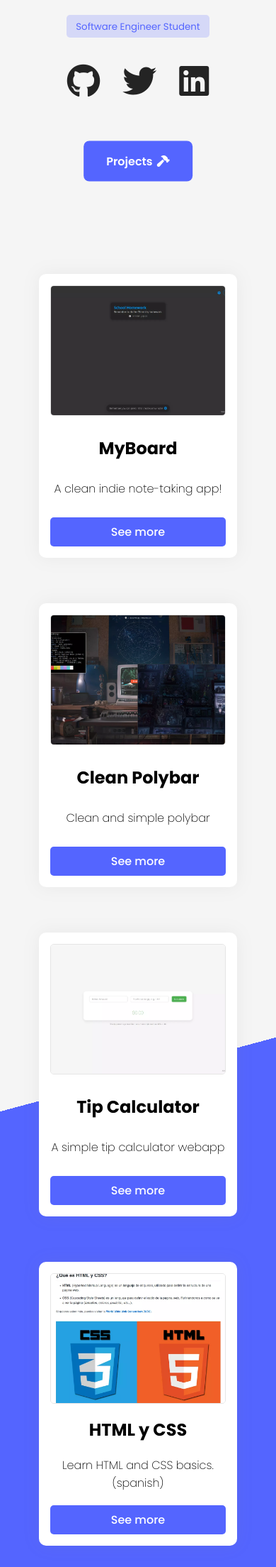
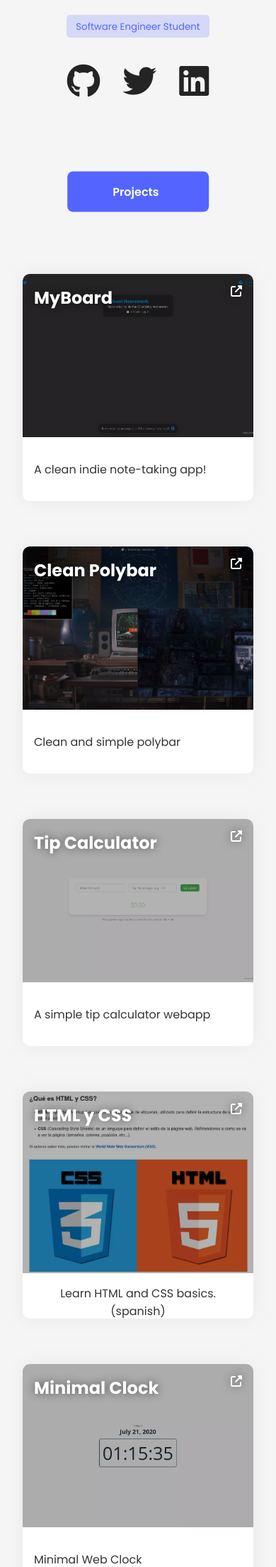
Before and after one commit to imreyesjorge/cool-showcase, a Node project: template src/index.pug in a window 390 px wide. Shown: the part 490-2698 px from the top of the page at 71% size. Run offline with Node 20 templates, Linux system fonts and the light colour scheme; the template is opened without the code that fills it, so the values that code supplies are empty; style sheets or scripts are compiled from the project's sources; some libraries are stand-ins or nearby versions.

Commit message:
Fixed: button position in mobile; Changed: card styles

```diff
--- a/src/index.pug
+++ b/src/index.pug
@@ -16,11 +16,10 @@ block content
                     i.fab.fa-linkedin
         a(href="#projects").main__cta
             span Projects
-            i.fas.fa-hammer
     .projects#projects
         each project in projects
-            .card
+            a(href=project.link target="_blank").card
                 img(src=project.img).card__img
                 h3.card__title= project.name
+                i.fas.fa-external-link-alt.external-link
                 p.card__description= project.desc
-                a(href=project.link target="_blank").card__link See more
--- a/src/layouts/main.pug
+++ b/src/layouts/main.pug
@@ -4,7 +4,7 @@
             name: 'MyBoard',
             desc: 'A clean indie note-taking app! ',
             img: 'assets/images/myboard.webp',
-            link: 'https://github.com/imreyesjorge/MyBoard'
+            link: 'https://notes.reyes.cool'
         },
         {
             name: 'Clean Polybar',
@@ -22,13 +22,13 @@
             name: 'HTML y CSS',
             desc: 'Learn HTML and CSS basics. (spanish)',
             img: 'assets/images/html.webp',
-            link: 'https://github.com/imreyesjorge/HTMLyCSS'
+            link: 'https://imreyesjorge.github.io/HTMLyCSS/'
         },
         {
             name: 'Minimal Clock',
             desc: 'Minimal Web Clock',
             img: 'assets/images/minimal.webp',
-            link: 'https://github.com/imreyesjorge/Minimal-Clock'
+            link: 'https://imreyesjorge.github.io/Minimal-Clock/'
         }
     ];
 
--- a/src/styles/3-templates/_index.scss
+++ b/src/styles/3-templates/_index.scss
@@ -76,9 +76,6 @@
 
     padding: 1rem 4rem;
 
-    @media screen and (max-width: 600px) {
-      padding: 1rem 2rem;
-    }
 
     background-color: $primary;
     border-radius: 8px;
@@ -89,6 +86,10 @@
 
     transform: translate(-50%, -50%);
     transition: .2s;
+
+    @media screen and (max-width: 600px) {
+      top: 90%;
+    }
 
     span {
       margin-right: .4rem;
@@ -126,7 +127,7 @@
   width: 100%;
   min-height: 100vh;
 
-  background-image: linear-gradient(165deg, transparent, transparent 50%, $primary 50%);
+  //background-image: linear-gradient(165deg, transparent, transparent 50%, $primary 50%);
 
   display: flex;
   flex-wrap: wrap;
--- a/src/styles/4-components/_card.scss
+++ b/src/styles/4-components/_card.scss
@@ -1,11 +1,10 @@
 .card {
     text-align: center;
 
-    width: 280px;
-    height: 400px;
+    width: 350px;
+    height: 320px;
 
     margin: 2rem;
-    padding: 1rem;
 
     background-color: white;
     box-shadow: 0 0 24px rgba(grey, .1);
@@ -15,7 +14,16 @@
     flex-direction: column;
     justify-content: space-between;
 
+    position: relative;
+
     transition: .2s;
+    overflow: hidden;
+
+    &:link,
+    &:visited {
+        color: inherit;
+        text-decoration: none;
+    }
 
     &:hover {
         box-shadow: 0 0 32px rgba(black, .2);
@@ -24,36 +32,45 @@
 
     &__img {
         width: 100%;
-        height:  50%;
+        height:  80%;
 
         object-fit: cover;
-        border-radius: 5px;
-        border: 1px solid rgba(black, .1);
+        filter: brightness(70%);
     }
 
     &__title {
+        color: white;
         font-size: 1.5rem;
+        text-shadow: 0 0 12px rgba(black, .5);
+
+        margin: 1rem;
+
+        position: absolute;
+        top: 0;
+        left:0;
     }
 
     &__description {
-        font-weight: 200;
-    }
+        color: rgba(black, .8);
+        font-weight: normal;
 
-    &__link:link,
-    &__link:visited {
-        color: white;
-        font-weight: 500;
-        text-decoration: none;
+        height: 30%;
 
-        padding: .5rem;
+        padding: 1rem;
 
-        background-color: $primary;
-        border-radius: 5px;
-
-        transition: .2s;
-
-        &:hover {
-            background-color: lighten($primary, 4%);
-        }
+        display: flex;
+        justify-content: flex-start;
+        align-items: center;
     }
 }
+
+.external-link {
+    color: white;
+    text-shadow: 0 0 12px rgba(black, .5);
+
+    margin: 1rem;
+
+    position: absolute;
+    top: 0;
+    right: 0;
+}
```
